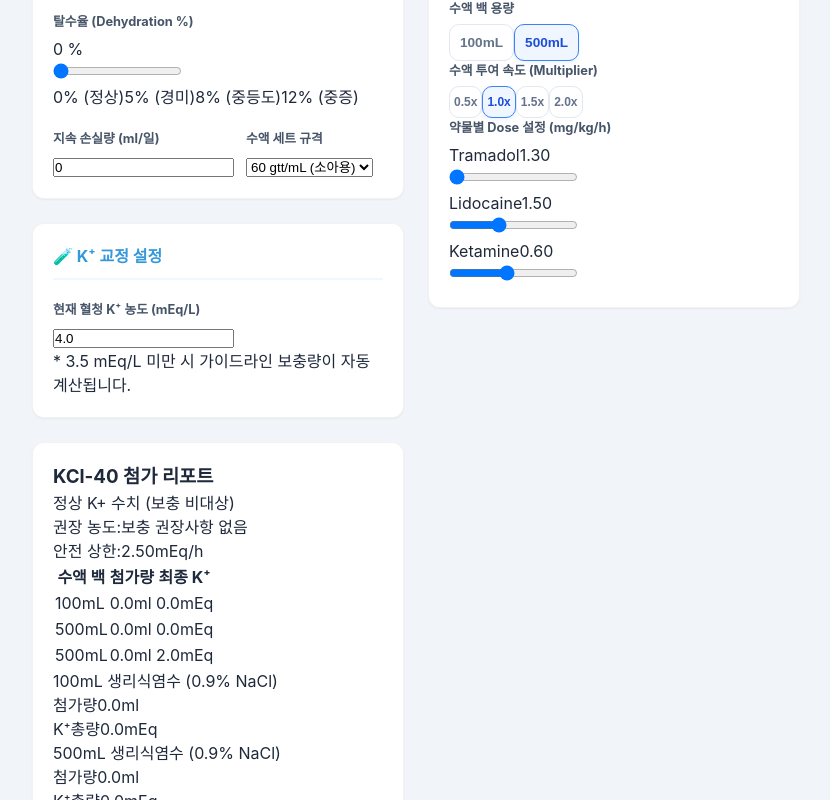
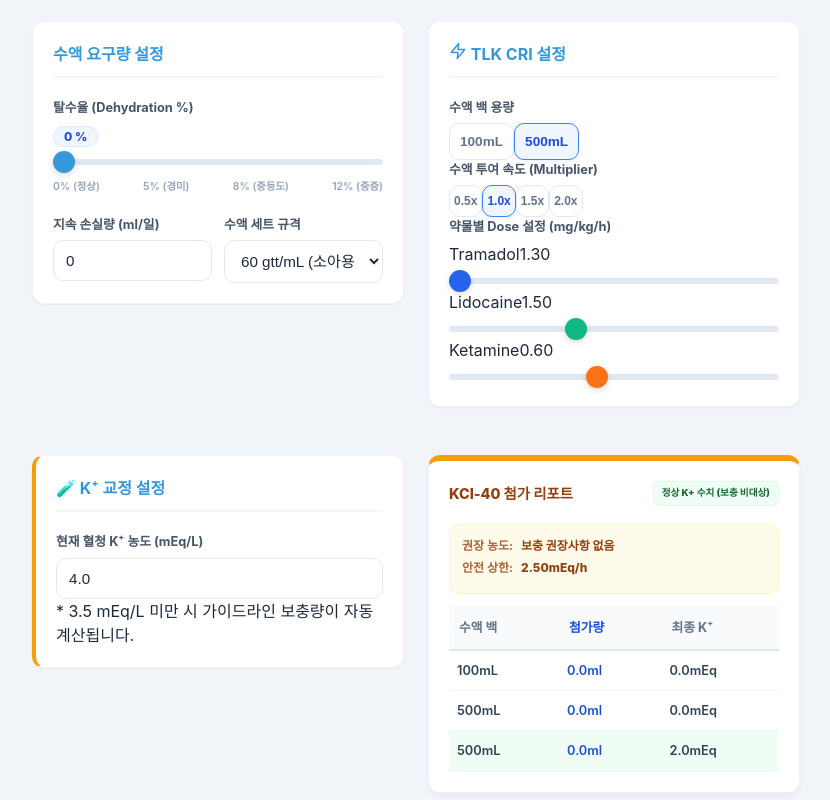
Before and after one commit to dvmhasik-maker/vetapp, a React (Vite) app: page /fluid-therapy in a window 1280 px wide. Shown: the part 600-1400 px from the top of the page, without its empty margins (224-1054 px from the left). Built offline with nearby package versions, Linux system fonts and the light colour scheme.

Commit message:
fix(fluid): restructure dashboard grid for precise layout and visibility

```diff
--- a/src/components/tools/FluidTherapy/index.tsx
+++ b/src/components/tools/FluidTherapy/index.tsx
@@ -17,7 +17,7 @@ const FluidTherapy: React.FC = () => {
     result
   } = useFluidLogic();
 
-    return (
+  return (
     <div className="tool-page">
       <div className="tool-nav">
         <Link to="/" className="back-btn-prominent">
@@ -36,10 +36,9 @@ const FluidTherapy: React.FC = () => {
       <div className="tool-content">
         <AdSlot className="mb-6" />
 
-        <div className="fluid-grid-layout-refined">
-          {/* LEFT COLUMN */}
-          <div className="flex flex-col gap-6">
-            {/* 1. Patient Info */}
+        <div className="fluid-dashboard-grid">
+          {/* ROW 1: [Patient Info] [Total Fluid Rate] */}
+          <div className="dashboard-cell">
             <FluidForm
               patient={patient}
               setPatient={setPatient}
@@ -50,93 +49,10 @@ const FluidTherapy: React.FC = () => {
               tlkRanges={tlkRanges}
               mode="patient-info"
             />
-
-            {/* 2. Fluid Req Settings */}
-            <FluidForm
-              patient={patient}
-              setPatient={setPatient}
-              input={input}
-              setInput={setInput}
-              tlkInput={tlkInput}
-              setTlkInput={setTlkInput}
-              tlkRanges={tlkRanges}
-              mode="fluid-req"
-            />
-
-            {/* 3. K+ Settings & Report */}
-            <div className="space-y-4">
-              <FluidForm
-                patient={patient}
-                setPatient={setPatient}
-                input={input}
-                setInput={setInput}
-                tlkInput={tlkInput}
-                setTlkInput={setTlkInput}
-                tlkRanges={tlkRanges}
-                mode="potassium"
-              />
-              {result && (
-                <div className="tool-card-container k-report-card">
-                  <div className="k-report-header-refined">
-                    <h3 className="flex items-center gap-2 font-bold text-slate-700">KCl-40 첨가 리포트</h3>
-                    <span className={`k-status-tag ${result.kStatusClass}`}>
-                      {result.kStatusText}
-                    </span>
-                  </div>
-
-                  <div className="k-guideline-box">
-                    <div className="g-line">
-                      <span className="g-label">권장 농도:</span>
-                      <span className="g-val">{result.kTarget > 0 ? `수액 1L당 ${result.kTarget}mEq` : '보충 권장사항 없음'}</span>
-                    </div>
-                    <div className="g-line">
-                      <span className="g-label">안전 상한:</span>
-                      <span className="g-val">{result.maxSafeK.toFixed(2)}mEq/h</span>
-                    </div>
-                  </div>
-
-                  <div className="k-desktop-only">
-                    <table className="k-data-table">
-                      <thead>
-                        <tr>
-                          <th>수액 백</th>
-                          <th className="text-right highlight">첨가량</th>
-                          <th className="text-right">최종 K⁺</th>
-                        </tr>
-                      </thead>
-                      <tbody>
-                        {result.kSupplements.map((sup, idx) => (
-                          <tr key={idx} className={sup.isLRS ? 'lrs-row' : ''}>
-                            <td className="text-xs">{sup.bagName.split(' ')[0]}</td>
-                            <td className="text-right highlight font-bold">{sup.addAmount}ml</td>
-                            <td className="text-right">{sup.totalK}mEq</td>
-                          </tr>
-                        ))}
-                      </tbody>
-                    </table>
-                  </div>
-
-                  <div className="k-mobile-only space-y-2">
-                    {result.kSupplements.map((sup, idx) => (
-                      <div key={idx} className={`k-row-mini-card ${sup.isLRS ? 'lrs' : ''}`}>
-                        <div className="mini-card-title text-xs">{sup.bagName}</div>
-                        <div className="mini-card-grid-refined">
-                          <div className="cell"><span className="c-label">첨가량</span><span className="c-val highlight">{sup.addAmount}ml</span></div>
-                          <div className="cell"><span className="c-label">K⁺총량</span><span className="c-val">{sup.totalK}mEq</span></div>
-                        </div>
-                      </div>
-                    ))}
-                  </div>
-                </div>
-              )}
-            </div>
           </div>
-
-          {/* RIGHT COLUMN */}
-          <div className="flex flex-col gap-6">
-            {/* 1. Total Fluid Rate Result */}
+          <div className="dashboard-cell">
             {result && (
-              <div className="fluid-hero-card hero-card-matched-height flex flex-col justify-center">
+              <div className="fluid-hero-card h-full flex flex-col justify-center">
                 <div className="hero-icon-bg"><Calculator size={100} /></div>
                 <div className="hero-content">
                   <p className="hero-label text-blue-200">Total Fluid Rate</p>
@@ -158,9 +74,23 @@ const FluidTherapy: React.FC = () => {
                 </div>
               </div>
             )}
+          </div>
 
-            {/* 2. TLK Settings & Results */}
-            <div className="space-y-4">
+          {/* ROW 2: [Fluid Req Settings] [TLK Settings & Results] */}
+          <div className="dashboard-cell">
+            <FluidForm
+              patient={patient}
+              setPatient={setPatient}
+              input={input}
+              setInput={setInput}
+              tlkInput={tlkInput}
+              setTlkInput={setTlkInput}
+              tlkRanges={tlkRanges}
+              mode="fluid-req"
+            />
+          </div>
+          <div className="dashboard-cell">
+            <div className="flex flex-col gap-4">
               <FluidForm
                 patient={patient}
                 setPatient={setPatient}
@@ -182,7 +112,7 @@ const FluidTherapy: React.FC = () => {
                         <div key={idx} className="tlk-simplified-item">
                           <div className="flex items-center gap-3">
                             <div className="w-2.5 h-2.5 rounded-full" style={{ backgroundColor: drug.color }}></div>
-                            <span className="text-sm font-bold text-slate-600">{drug.name} 원액</span>
+                            <span className="text-sm font-bold text-slate-600">{drug.name}</span>
                           </div>
                           <div className="flex items-baseline gap-1">
                             <span className="text-xl font-black text-slate-800 font-mono tracking-tighter">{drug.volumeMl.toFixed(3)}</span>
@@ -192,7 +122,7 @@ const FluidTherapy: React.FC = () => {
                       ))}
                     </div>
                     <div className="tlk-meta-info-refined mt-3 pt-3 border-t border-slate-100 flex justify-between text-[10px] font-bold text-slate-400">
-                      <span>속도: {result.tlk.fluidRateAbs.toFixed(1)}mL/h</span>
+                      <span>속도: {result.tlk.fluidRateAbs.toFixed(1)}mL/h ({tlkInput.fluidRate}x)</span>
                       <span>지속: {result.tlk.duration.toFixed(1)}h</span>
                     </div>
                   </div>
@@ -201,12 +131,11 @@ const FluidTherapy: React.FC = () => {
                     <div className="tool-card-title flex items-center gap-2 text-slate-500">
                       <Syringe size={16} /> 로딩 용량 (Loading Dose)
                     </div>
-                    <div className="grid grid-cols-1 sm:grid-cols-2 gap-2 mt-3">
+                    <div className="grid grid-cols-1 sm:grid-cols-2 gap-2 mt-2">
                       {result.tlk.loadingDoses.map((ld, idx) => (
                         <div key={idx} className="ld-card-simple">
                           <div className="ld-label-group">
                             <span className="ld-title-simple">{ld.name}</span>
-                            <span className="ld-desc-simple">{ld.description}</span>
                           </div>
                           <span className="ld-value-simple">{ld.volume.toFixed(3)}<small className="ml-0.5 opacity-60">mL</small></span>
                         </div>
@@ -216,6 +145,76 @@ const FluidTherapy: React.FC = () => {
                 </div>
               )}
             </div>
+          </div>
+
+          {/* ROW 3: [K+ Settings] [KCl Report] */}
+          <div className="dashboard-cell">
+            <FluidForm
+              patient={patient}
+              setPatient={setPatient}
+              input={input}
+              setInput={setInput}
+              tlkInput={tlkInput}
+              setTlkInput={setTlkInput}
+              tlkRanges={tlkRanges}
+              mode="potassium"
+            />
+          </div>
+          <div className="dashboard-cell">
+            {result && (
+              <div className="tool-card-container k-report-card h-full">
+                <div className="k-report-header-refined">
+                  <h3 className="flex items-center gap-2 font-bold text-slate-700">KCl-40 첨가 리포트</h3>
+                  <span className={`k-status-tag ${result.kStatusClass}`}>
+                    {result.kStatusText}
+                  </span>
+                </div>
+
+                <div className="k-guideline-box">
+                  <div className="g-line">
+                    <span className="g-label">권장 농도:</span>
+                    <span className="g-val">{result.kTarget > 0 ? `수액 1L당 ${result.kTarget}mEq` : '보충 권장사항 없음'}</span>
+                  </div>
+                  <div className="g-line">
+                    <span className="g-label">안전 상한:</span>
+                    <span className="g-val">{result.maxSafeK.toFixed(2)}mEq/h</span>
+                  </div>
+                </div>
+
+                <div className="k-desktop-only">
+                  <table className="k-data-table">
+                    <thead>
+                      <tr>
+                        <th>수액 백</th>
+                        <th className="text-right highlight">첨가량</th>
+                        <th className="text-right">최종 K⁺</th>
+                      </tr>
+                    </thead>
+                    <tbody>
+                      {result.kSupplements.map((sup, idx) => (
+                        <tr key={idx} className={sup.isLRS ? 'lrs-row' : ''}>
+                          <td className="text-xs">{sup.bagName.split(' ')[0]}</td>
+                          <td className="text-right highlight font-bold">{sup.addAmount}ml</td>
+                          <td className="text-right">{sup.totalK}mEq</td>
+                        </tr>
+                      ))}
+                    </tbody>
+                  </table>
+                </div>
+
+                <div className="k-mobile-only space-y-2">
+                  {result.kSupplements.map((sup, idx) => (
+                    <div key={idx} className={`k-row-mini-card ${sup.isLRS ? 'lrs' : ''}`}>
+                      <div className="mini-card-title text-xs">{sup.bagName}</div>
+                      <div className="mini-card-grid-refined">
+                        <div className="cell"><span className="c-label">첨가량</span><span className="c-val highlight">{sup.addAmount}ml</span></div>
+                        <div className="cell"><span className="c-label">K⁺총량</span><span className="c-val">{sup.totalK}mEq</span></div>
+                      </div>
+                    </div>
+                  ))}
+                </div>
+              </div>
+            )}
           </div>
         </div>
 
@@ -228,21 +227,93 @@ const FluidTherapy: React.FC = () => {
           margin: 0 auto;
           padding: 1rem 0;
         }
-        .fluid-grid-layout-refined {
+        .fluid-dashboard-grid {
           display: grid;
           grid-template-columns: 1fr 1fr;
           gap: 1.5rem;
-          align-items: start;
+          align-items: stretch;
         }
+        .dashboard-cell { display: flex; flex-direction: column; }
 
         .input-group-fluid { margin-bottom: 1.25rem; }
         .input-group-fluid.no-margin { margin-bottom: 0; }
         .input-label-fluid { display: block; font-size: 0.8rem; font-weight: 700; color: #475569; margin-bottom: 6px; }
 
         .patient-grid-fluid { display: grid; grid-template-columns: 1fr 1fr; gap: 12px; }
-...
-        .hero-card-matched-height { min-height: 240px; }
-...
+        .input-field-fluid, .select-field-fluid, .input-field-fluid-large {
+          width: 100%; padding: 11px 12px; border-radius: 10px; border: 1.5px solid #e2e8f0;
+          background: #fff; font-size: 0.95rem; color: #1e293b; outline: none; transition: all 0.2s;
+        }
+        .input-field-fluid-large {
+          padding: 18px 16px; font-size: 1.5rem; font-weight: 800; text-align: center; color: #2563eb; border-color: #3b82f6;
+        }
+        .input-field-fluid:focus, .select-field-fluid:focus, .input-field-fluid-large:focus { border-color: #3b82f6; box-shadow: 0 0 0 3px rgba(59, 130, 246, 0.1); }
+
+        .species-toggle-grid { display: grid; grid-template-columns: 1fr 1fr; gap: 8px; }
+        .species-btn-small {
+          display: flex; align-items: center; justify-content: center; gap: 6px;
+          padding: 10px; border-radius: 10px; border: 2px solid #e2e8f0;
+          background: #fff; font-size: 0.85rem; font-weight: 700; cursor: pointer; color: #64748b; transition: all 0.2s;
+        }
+        .species-btn-small.active { border-color: #3498db; background: #f0f7ff; color: #1d4ed8; }
+
+        .dehydration-badge { font-size: 0.75rem; font-weight: 800; color: #1d4ed8; background: #eff6ff; padding: 2px 10px; border-radius: 100px; border: 1px solid #dbeafe; }
+        .fluid-range-slider { width: 100%; height: 6px; background: #e2e8f0; border-radius: 999px; outline: none; cursor: pointer; -webkit-appearance: none; }
+        .fluid-range-slider::-webkit-slider-thumb { -webkit-appearance: none; width: 22px; height: 22px; background: #3498db; border-radius: 50%; box-shadow: 0 2px 6px rgba(0,0,0,0.15); }
+        .dehydration-ticks { display: flex; justify-content: space-between; margin-top: 8px; }
+        .dehydration-ticks span { font-size: 0.65rem; color: #94a3b8; font-weight: 600; }
+
+        .k-settings-card { border-left: 4px solid #f59e0b; }
+        .k-report-card { border-top: 6px solid #f59e0b; background: #fff; box-shadow: 0 4px 6px -1px rgba(0,0,0,0.05); }
+        .k-report-header-refined { display: flex; justify-content: space-between; align-items: center; gap: 8px; margin-bottom: 18px; flex-wrap: nowrap; }
+        .k-report-header-refined h3 { font-size: 0.9rem; font-weight: 800; color: #92400e; margin: 0; white-space: nowrap; flex-shrink: 0; }
+        .k-status-tag { font-size: 0.6rem; font-weight: 800; padding: 4px 8px; border-radius: 6px; border: 1px solid transparent; white-space: nowrap; flex-shrink: 1; overflow: hidden; text-overflow: ellipsis; }
+
+        .status-normal { background: #f0fdf4; color: #166534; border-color: #dcfce7; }
+        .status-warning { background: #fffbeb; color: #92400e; border-color: #fef3c7; }
+        .status-danger-soft { background: #fff7ed; color: #9a3412; border-color: #ffedd5; }
+        .status-danger { background: #fef2f2; color: #991b1b; border-color: #fee2e2; }
+        .status-critical { background: #be123c; color: #fff; border-color: #9f1239; animation: pulse 2s infinite; }
+
+        .k-guideline-box { background: #fffbeb; padding: 12px; border-radius: 10px; border: 1px solid #fef3c7; margin-bottom: 12px; }
+        .g-line { display: flex; align-items: center; gap: 8px; font-size: 0.75rem; margin-bottom: 4px; }
+        .g-label { font-weight: 700; color: #92400e; opacity: 0.8; }
+        .g-val { font-weight: 800; color: #92400e; }
+
+        .k-data-table { width: 100%; border-collapse: collapse; font-size: 0.8rem; }
+        .k-data-table th { background: #f8fafc; padding: 12px 10px; text-align: left; color: #64748b; font-weight: 700; border-bottom: 2px solid #e2e8f0; }
+        .k-data-table td { padding: 10px 8px; border-bottom: 1px solid #f1f5f9; color: #334155; font-weight: 600; }
+        .k-data-table .highlight { color: #1d4ed8; }
+        .lrs-row { background: #f0fdf4; }
+
+        .k-desktop-only { display: block; }
+        .k-mobile-only { display: none; }
+
+        .k-row-mini-card { background: #fff; border: 1px solid #e2e8f0; border-radius: 12px; padding: 14px; }
+        .k-row-mini-card.lrs { border-color: #86efac; background: #f0fdf4; }
+        .mini-card-title { font-size: 0.8rem; font-weight: 800; color: #1e293b; margin-bottom: 10px; }
+        .mini-card-grid-refined { display: grid; gap: 10px; grid-template-columns: 1fr 1fr; }
+        .cell { display: flex; flex-direction: column; align-items: center; }
+        .c-label { font-size: 0.6rem; color: #94a3b8; font-weight: 600; margin-bottom: 2px; }
+        .c-val { font-size: 0.9rem; font-weight: 800; color: #334155; }
+        .c-val.highlight { color: #1d4ed8; }
+
+        .fluid-hero-card {
+          background: linear-gradient(135deg, #2563eb, #1e40af);
+          border-radius: 16px; padding: 24px; color: #fff; position: relative; overflow: hidden;
+          box-shadow: 0 10px 25px rgba(37, 99, 235, 0.15);
+        }
+        .hero-icon-bg { position: absolute; right: -20px; bottom: -20px; opacity: 0.1; color: #fff; transform: rotate(-15deg); }
+        .hero-label { font-size: 0.7rem; font-weight: 800; color: #bfdbfe; text-transform: uppercase; letter-spacing: 0.05em; }
+        .hero-main-value { display: flex; align-items: baseline; gap: 8px; margin: 10px 0 20px; }
+        .hero-main-value .value { font-size: 3rem; font-weight: 900; line-height: 1; }
+        .hero-main-value .unit { font-size: 1.1rem; font-weight: 700; color: #bfdbfe; }
+        .hero-sub-metrics { display: grid; grid-template-columns: 1fr 1fr; gap: 16px; padding-top: 16px; border-top: 1px solid rgba(255,255,255,0.15); }
+        .metric { display: flex; flex-direction: column; }
+        .m-label { font-size: 0.6rem; color: #bfdbfe; font-weight: 600; margin-bottom: 4px; }
+        .m-value { font-size: 1rem; font-weight: 800; }
+        .m-sub { font-size: 0.7rem; color: #bfdbfe; opacity: 0.8; }
+
         /* TLK Refined Styles */
         .tlk-simplified-list { display: flex; flex-direction: column; gap: 6px; }
         .tlk-simplified-item {
@@ -254,12 +325,10 @@ const FluidTherapy: React.FC = () => {
           padding: 10px 12px; background: #f8fafc; border-radius: 10px; border: 1.5px solid #f1f5f9;
         }
         .ld-title-simple { display: block; font-size: 10px; font-weight: 800; color: #334155; }
-        .ld-desc-simple { display: block; font-size: 8px; color: #94a3b8; font-weight: 600; line-height: 1.1; }
         .ld-value-simple { font-size: 13px; font-weight: 900; color: #2563eb; font-family: monospace; white-space: nowrap; }
 
         @media (max-width: 1024px) {
-          .fluid-grid-layout-refined { grid-template-columns: 1fr; gap: 1rem; }
-          .hero-card-matched-height { min-height: auto; }
+          .fluid-dashboard-grid { grid-template-columns: 1fr; gap: 1.5rem; }
         }
 
         @media (max-width: 640px) {
```
